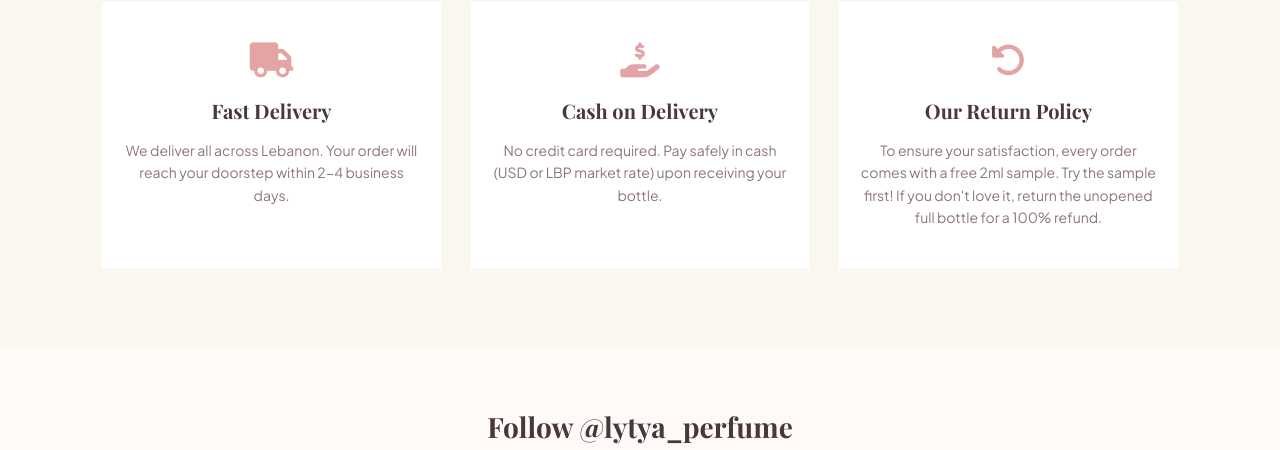
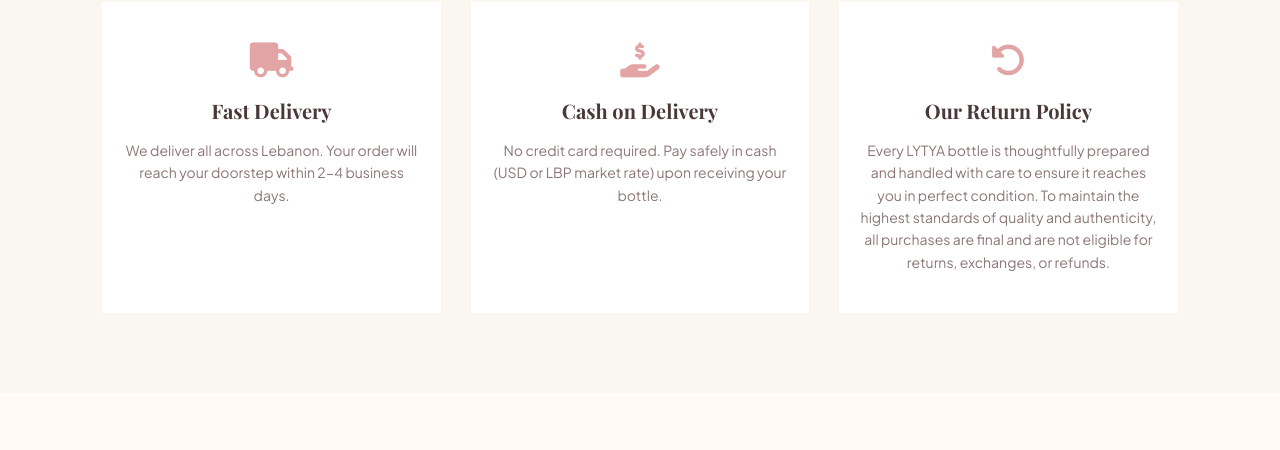
Before and after one commit to Mohamadzakaria/lytya-perfume, a plain HTML site: page index.html in a window 1280 px wide. Shown: the part 2503-2953 px from the top of the page. Drawn offline with nearby package versions, Linux system fonts and the light colour scheme; a web font is replaced by a local one.

Commit message:
Fix HTML formatting and structure

```diff
--- a/index.html
+++ b/index.html
@@ -69,8 +69,7 @@
             <div class="policy-card">
                 <i class="fas fa-undo-alt"></i>
                 <h3>Our Return Policy</h3>
-                <p>To ensure your satisfaction, every order comes with a free 2ml sample. Try the sample first! If you don't love it, return the unopened full bottle for a 100% refund.</p>
-            </div>
+                <p>Every LYTYA bottle is thoughtfully prepared and handled with care to ensure it reaches you in perfect condition. To maintain the highest standards of quality and authenticity, all purchases are final and are not eligible for returns, exchanges, or refunds.
         </div>
     </section>
 
```
